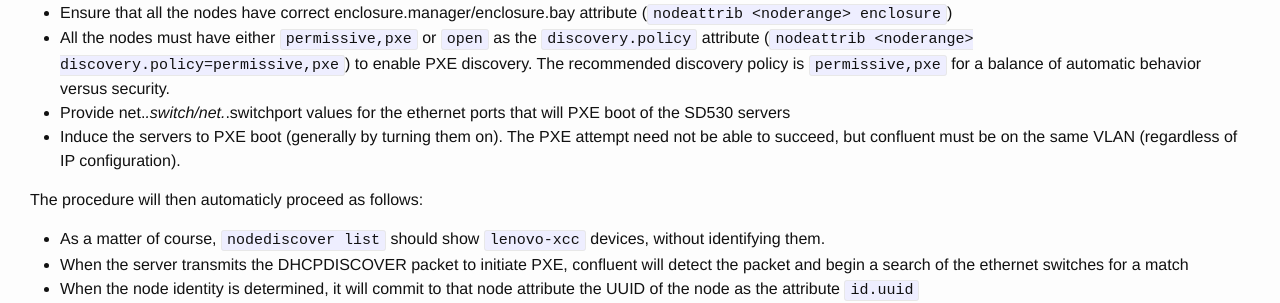
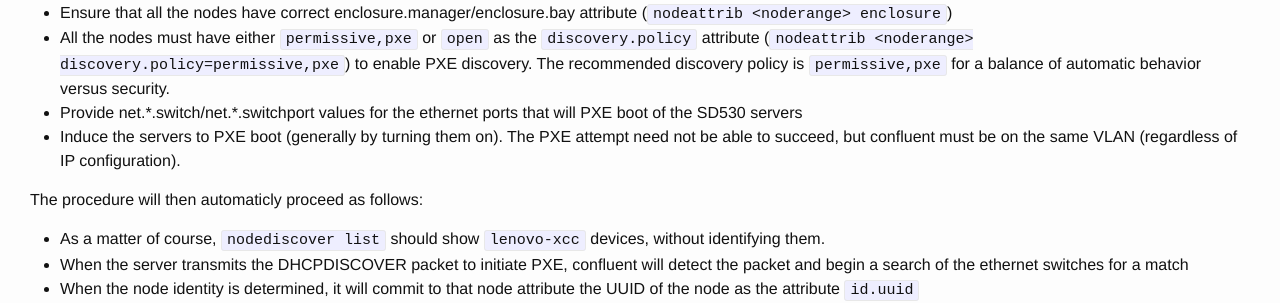
Before and after one commit to xcat2/confluent-docs, a Jekyll site: the page built from docs/chainedsmmdiscovery.md, in a window 1280 px wide. Shown: the part 310-613 px from the top of the page. Built offline with Jekyll 4.4.1, drawn with Linux system fonts in a browser that asks for light colours.

Commit message:
Fix asterisks

```diff
--- a/docs/chainedsmmdiscovery.md
+++ b/docs/chainedsmmdiscovery.md
@@ -15,7 +15,7 @@ At the time of this writing, the procedure for physical location based auto disc
 * Ensure that all the nodes have correct enclosure.manager/enclosure.bay attribute (`nodeattrib <noderange> enclosure`)
 * All the nodes must have either `permissive,pxe` or `open` as the `discovery.policy` attribute (`nodeattrib <noderange> discovery.policy=permissive,pxe`) to enable
   PXE discovery.  The recommended discovery policy is `permissive,pxe` for a balance of automatic behavior versus security.
-* Provide net.*.switch/net.*.switchport values for the ethernet ports that will PXE boot of the SD530 servers
+* Provide net.\*.switch/net.\*.switchport values for the ethernet ports that will PXE boot of the SD530 servers
 * Induce the servers to PXE boot (generally by turning them on).  The PXE attempt need not be able to succeed, but confluent must be on the same VLAN (regardless of IP configuration).
 
 The procedure will then automaticly proceed as follows:
```
